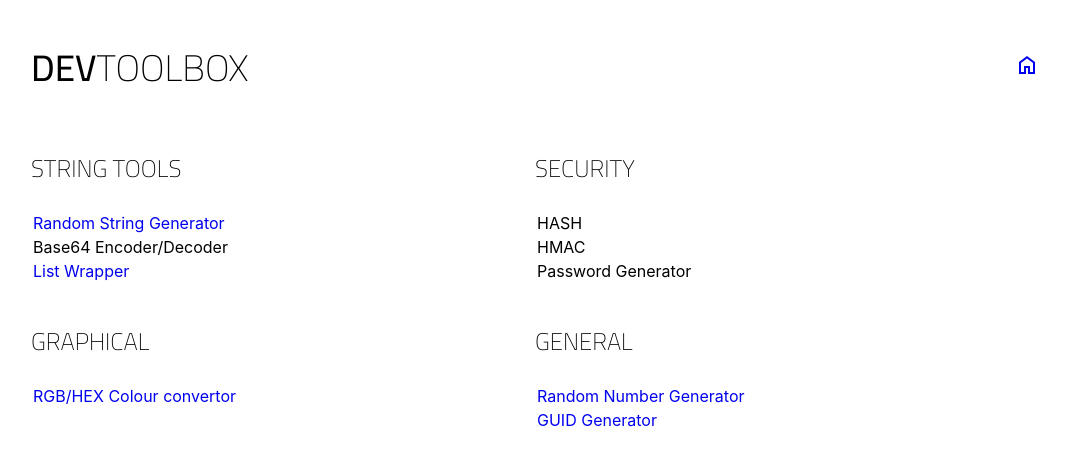
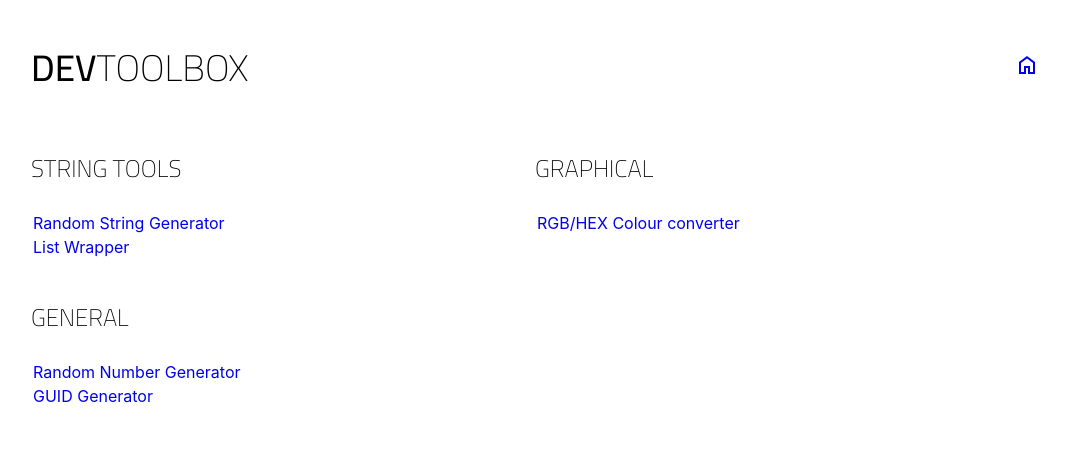
Before and after one commit to jamesllockett/dev-toolbox, a React (Create React App) app: page / in a window 1280 px wide. Shown: the top 466 px of the page, without its empty margins (105-1171 px from the left). Built offline with nearby package versions, Linux system fonts and the light colour scheme.

Commit message:
Link and routing created from an object graph

```diff
--- a/src/App.js
+++ b/src/App.js
@@ -1,14 +1,28 @@
 import { Component } from "react";
 import { Route, Routes, Link } from "react-router-dom";
 import { Menu } from "./Menu.js";
+/*
 import { RandomNumberGenerator } from "./Tools/RandomNumberGenerator/RandomNumberGeneratorComponent.js";
 import { RandomStringGenerator } from "./Tools/RandomStringGenerator/RandomStringGeneratorComponent.js";
 import { GuidGenerator } from "./Tools/GuidGenerator/GuidGeneratorComponent.js";
 import { ColourConverter } from "./Tools/ColourConverter/ColourConverterComponent.js";
-import { ListWrapper } from "./Tools/ListWrapper/ListWrapperComponent.js";
+import { ListWrapper } from "./Tools/ListWrapper/ListWrapperComponent.js";*/
+
+import { DevTools } from "./Links";
 
 export class App extends Component {
   render() {
+    let routes = DevTools.groups.flatMap((f) =>
+      f.tools
+        .filter((f) => f.enabled)
+        .flatMap((t) =>
+          t.fragments.map((f) => {
+            console.log(t);
+            return <Route key={f} path={"/" + f} element={t.element} />;
+          })
+        )
+    );
+
     return (
       <div className="app-wrapper">
         <header>
@@ -21,6 +35,12 @@ export class App extends Component {
         </header>
         <Routes>
           <Route exact path="/" element={<Menu />} />
+          {routes}
+        </Routes>
+      </div>
+    );
+
+    /*
     <Route
       path="/random-number-generator"
       element={<RandomNumberGenerator />}
@@ -35,8 +55,6 @@ export class App extends Component {
     <Route path="/color-convertor" element={<ColourConverter />} />
     <Route path="/colour-convertor" element={<ColourConverter />} />
     <Route path="/list-wrapper" element={<ListWrapper />} />
-        </Routes>
-      </div>
-    );
+    */
   }
 }
--- /dev/null
+++ b/src/Links.js
@@ -0,0 +1,82 @@
+import { RandomNumberGenerator } from "./Tools/RandomNumberGenerator/RandomNumberGeneratorComponent.js";
+import { RandomStringGenerator } from "./Tools/RandomStringGenerator/RandomStringGeneratorComponent.js";
+import { GuidGenerator } from "./Tools/GuidGenerator/GuidGeneratorComponent.js";
+import { ColourConverter } from "./Tools/ColourConverter/ColourConverterComponent.js";
+import { ListWrapper } from "./Tools/ListWrapper/ListWrapperComponent.js";
+
+export const DevTools = {
+  groups: [
+    {
+      name: "String Tools",
+      tools: [
+        {
+          name: "Random String Generator",
+          fragments: ["random-string-generator"],
+          enabled: true,
+          element: <RandomStringGenerator />,
+        },
+        {
+          name: "Base64 Encoder",
+          fragments: ["encode-base64"],
+          enabled: false,
+        },
+        {
+          name: "Base64 Decoder",
+          fragments: ["decode-base64"],
+          enabled: false,
+        },
+        {
+          name: "List Wrapper",
+          fragments: ["list-wrapper"],
+          enabled: true,
+          element: <ListWrapper />,
+        },
+      ],
+    },
+    {
+      name: "Security",
+      tools: [
+        { name: "HASH", fragments: ["hash"], enabled: false },
+        { name: "HMAC", fragments: ["hmac"], enabled: false },
+        {
+          name: "Password Generator",
+          fragments: ["password-generator"],
+          enabled: false,
+        },
+      ],
+    },
+    {
+      name: "Graphical",
+      tools: [
+        {
+          name: "RGB/HEX Colour converter",
+          fragments: [
+            "colour-converter",
+            "color-converter",
+            "colour-convertor",
+            "color-convertor",
+          ],
+          enabled: true,
+          element: <ColourConverter />,
+        },
+      ],
+    },
+    {
+      name: "General",
+      tools: [
+        {
+          name: "Random Number Generator",
+          fragments: ["random-number-generator"],
+          element: <RandomNumberGenerator />,
+          enabled: true,
+        },
+        {
+          name: "GUID Generator",
+          fragments: ["guid-generator"],
+          element: <GuidGenerator />,
+          enabled: true,
+        },
+      ],
+    },
+  ],
+};
--- a/src/Menu.js
+++ b/src/Menu.js
@@ -1,7 +1,16 @@
-import { Link } from "react-router-dom";
+//import { Link } from "react-router-dom";
+import { ToolGroup } from "./ToolGroupComponent";
 import "./menu.css";
+import { DevTools } from "./Links.js";
 
 export function Menu() {
+  let sections = DevTools.groups.map((g) => (
+    <ToolGroup name={g.name} tools={g.tools} key={g.name} />
+  ));
+
+  return <nav>{sections}</nav>;
+
+  /*
   return (
     <nav>
       <section>
@@ -45,4 +54,5 @@ export function Menu() {
       </section>
     </nav>
   );
+  */
 }
--- /dev/null
+++ b/src/ToolGroupComponent.js
@@ -0,0 +1,25 @@
+import { Component } from "react";
+import { ToolLink } from "./ToolLinkComponent";
+
+export class ToolGroup extends Component {
+  render() {
+    let toolLinks = [];
+
+    if (this.props.tools) {
+      toolLinks = this.props.tools
+        .filter((t) => t.enabled)
+        .map((t) => <ToolLink to={t.fragments[0]} name={t.name} />);
+    }
+
+    if (toolLinks.length > 0) {
+      return (
+        <section>
+          <h2>{this.props.name}</h2>
+          <ul>{toolLinks}</ul>
+        </section>
+      );
+    } else {
+      return null;
+    }
+  }
+}
--- /dev/null
+++ b/src/ToolLinkComponent.js
@@ -0,0 +1,12 @@
+import { Component } from "react";
+import { Link } from "react-router-dom";
+
+export class ToolLink extends Component {
+  render() {
+    return (
+      <li>
+        <Link to={"/" + this.props.to}>{this.props.name}</Link>
+      </li>
+    );
+  }
+}
--- a/src/Tools/RandomStringGenerator/Generator.css
+++ b/src/Tools/RandomStringGenerator/Generator.css
@@ -1,4 +1,4 @@
-textarea {
+#randomstringgeneratorcharstextarea {
   min-width: 44em;
   min-height: 3em;
 }
--- a/src/Tools/RandomStringGenerator/RandomStringGeneratorComponent.js
+++ b/src/Tools/RandomStringGenerator/RandomStringGeneratorComponent.js
@@ -30,6 +30,7 @@ export class RandomStringGenerator extends ToolComponent {
           <li>
             <label>Characters</label>
             <textarea
+              id="randomstringgeneratorcharstextarea"
               value={this.state.chars}
               onChange={this.onCharsChange}
             ></textarea>
```
Lines whose indentation alone changed are shown as unchanged.
